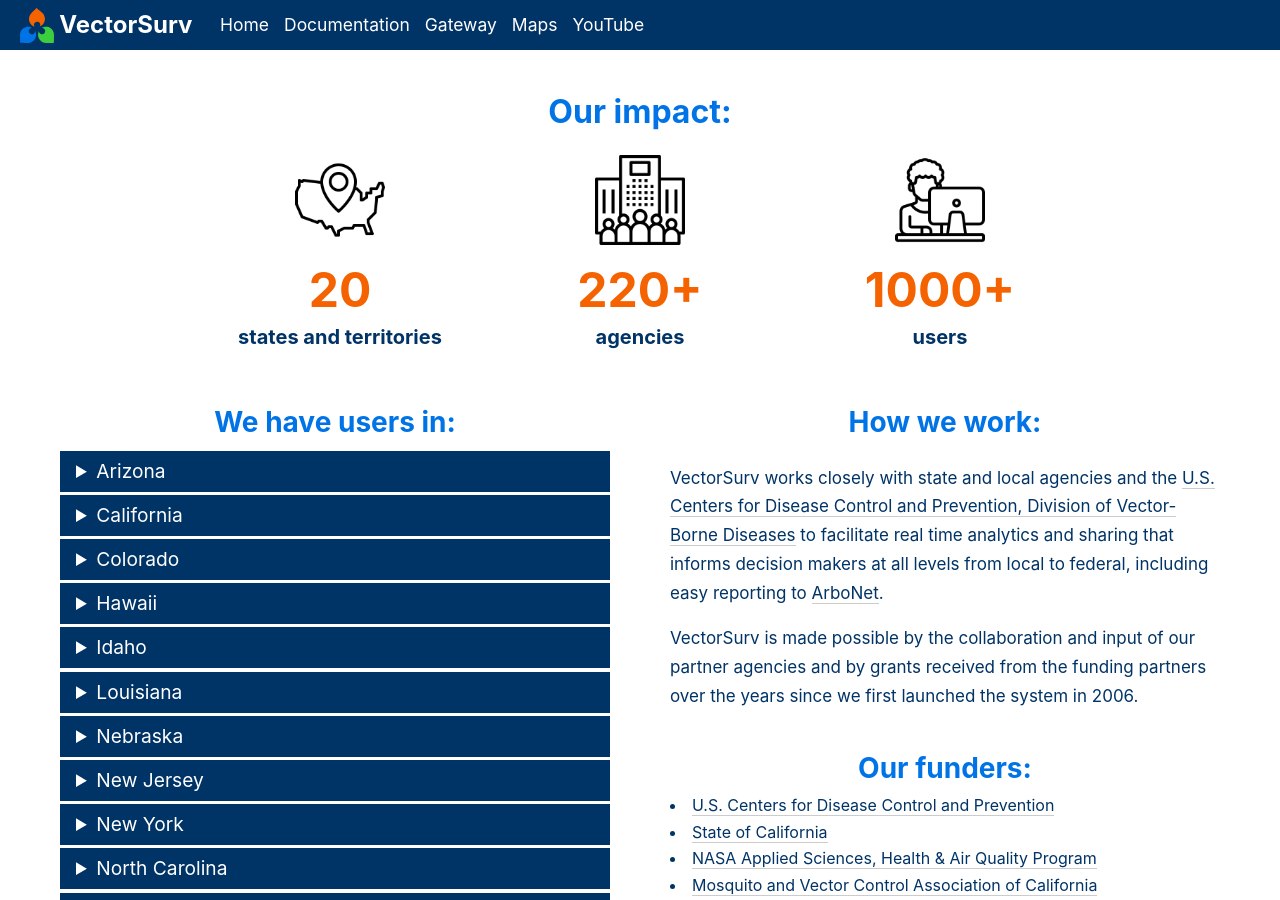
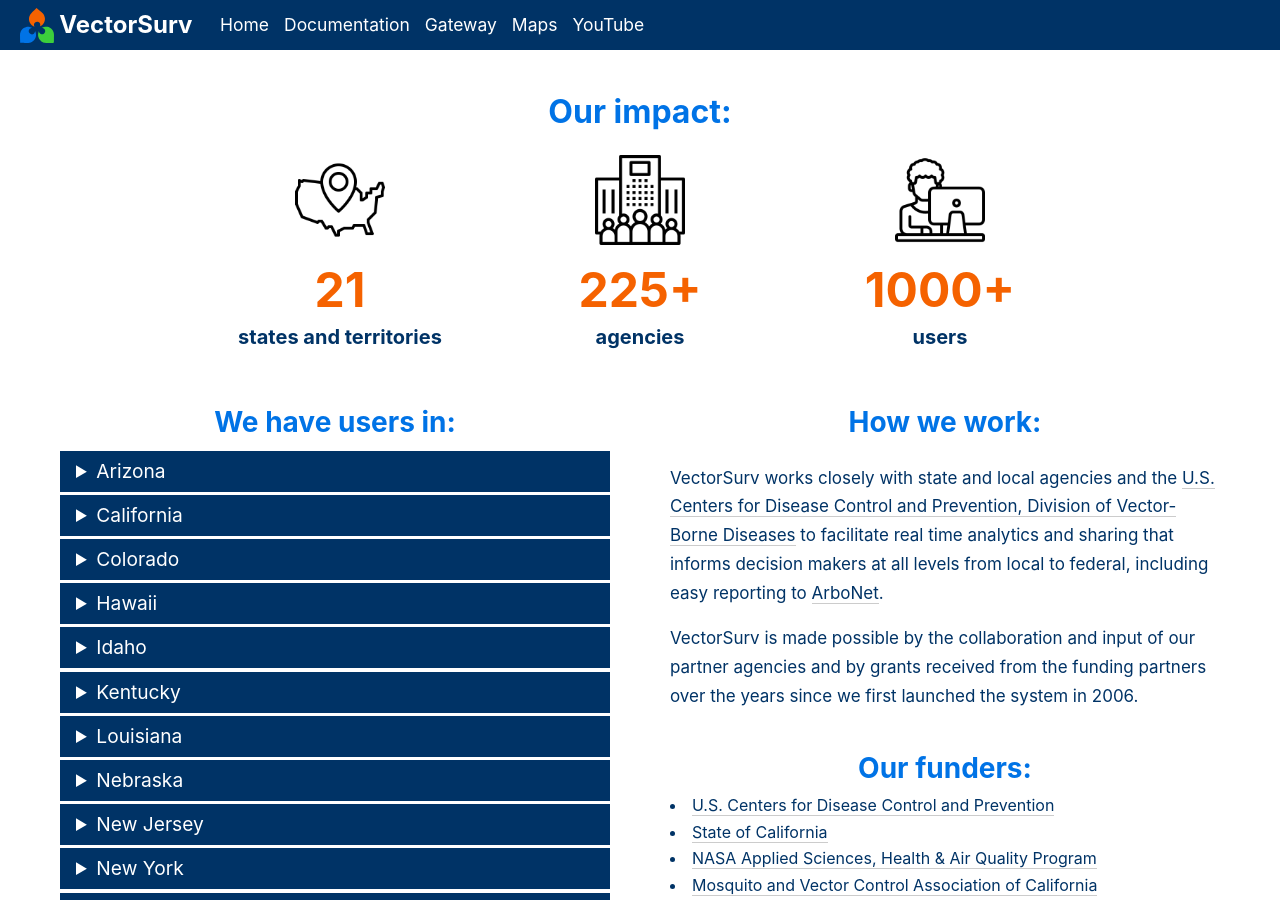
Before and after one commit to tlvaldepena/vectorsurv.org, a Jekyll site: the page built from index.md, in a window 1280 px wide and 900 px high, scrolled down 942 px. Built offline with Jekyll 4.4.1, drawn with Linux system fonts in a browser that asks for light colours; our own code applies the rules of GitHub Pages for plain Markdown files.

Commit message:
Resources 4 (#33)
* add newsletter page

* update states and home page text

* updated resources page for R workshop

* updates resources

* fixed typo

* updated docs link

* update states (#32)

```diff
--- a/index.md
+++ b/index.md
@@ -71,14 +71,14 @@
         <figure>
           <img src="/assets/images/mapicon.png" alt="icon of map of US">
         </figure>
-        <h2> 20 </h2>
+        <h2> 21 </h2>
         <h3> states and territories </h3>
     </div>
     <div class= "box3">
         <figure>
           <img src="/assets/images/enterprise.png" alt="icon of agency">
         </figure>
-        <h2> 220+ </h2>
+        <h2> 225+ </h2>
         <h3> agencies </h3>
     </div>
     <div class= "box3">
@@ -146,6 +146,14 @@
                 <p>
                 <li>
                     <a href="https://healthandwelfare.idaho.gov/health-wellness/diseases-conditions/west-nile-virus" target="_blank">Idaho Department of Health & Welfare: West Nile Virus</a>
+                </li>
+                </p>
+            </details>
+            <details>
+                <summary>Kentucky</summary>
+                <p>
+                <li>
+                    <a href="https://www.chfs.ky.gov/agencies/dph/dehp/idb/Pages/tick-borne.aspx" target=blank>Kentucky Cabinet for Health and Family Services: Tickborne Diseases</a>
                 </li>
                 </p>
             </details>
```
